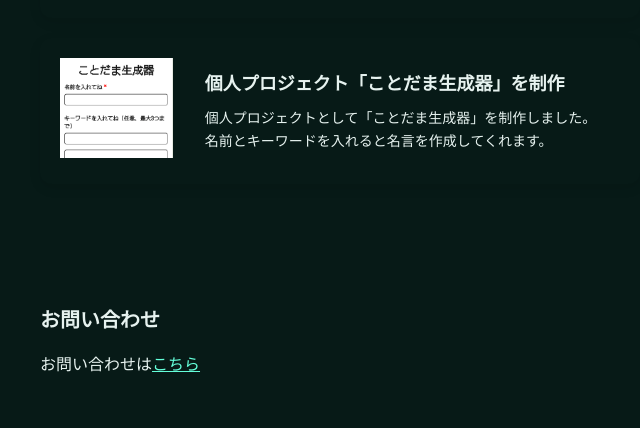
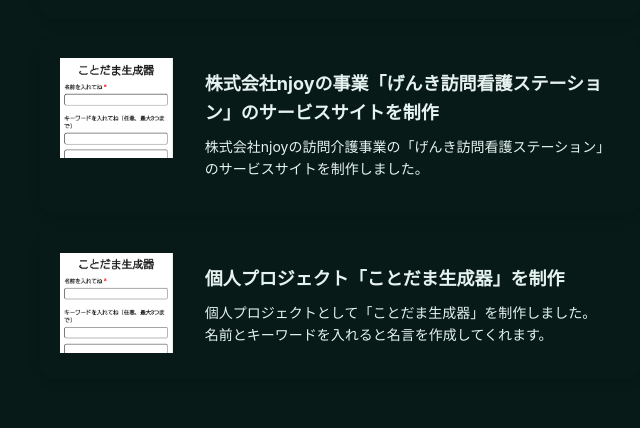
Before and after one commit to t-wtdon/portfolio, a Next.js app: page / in a window 1280 px wide. Shown: the part 1559-1987 px from the top of the page, without its empty margins (620-1260 px from the left). Built offline with nearby package versions, Linux system fonts and the light colour scheme.

Commit message:
プロジェクトの追加

```diff
--- a/src/components/MainContent/MainContent.tsx
+++ b/src/components/MainContent/MainContent.tsx
@@ -35,6 +35,18 @@
     path: "https://n-joy.jp/",
     title: "株式会社njoyのHP制作",
     text: "株式会社njoyのHP制作を致しました。",
+  },
+  {
+    imgObj: {
+      path: "/images/top/kotodama.jpg",
+      width: 1000,
+      height: 1000,
+      alt: "",
+    },
+    path: "https://n-joy.jp/genki-station",
+    title:
+      "株式会社njoyの事業「げんき訪問看護ステーション」のサービスサイトを制作",
+    text: "株式会社njoyの訪問介護事業の「げんき訪問看護ステーション」のサービスサイトを制作しました。",
   },
   {
     imgObj: {
```
Also changed, not shown: 1 other file (tests, documents, lock files or other folders).
